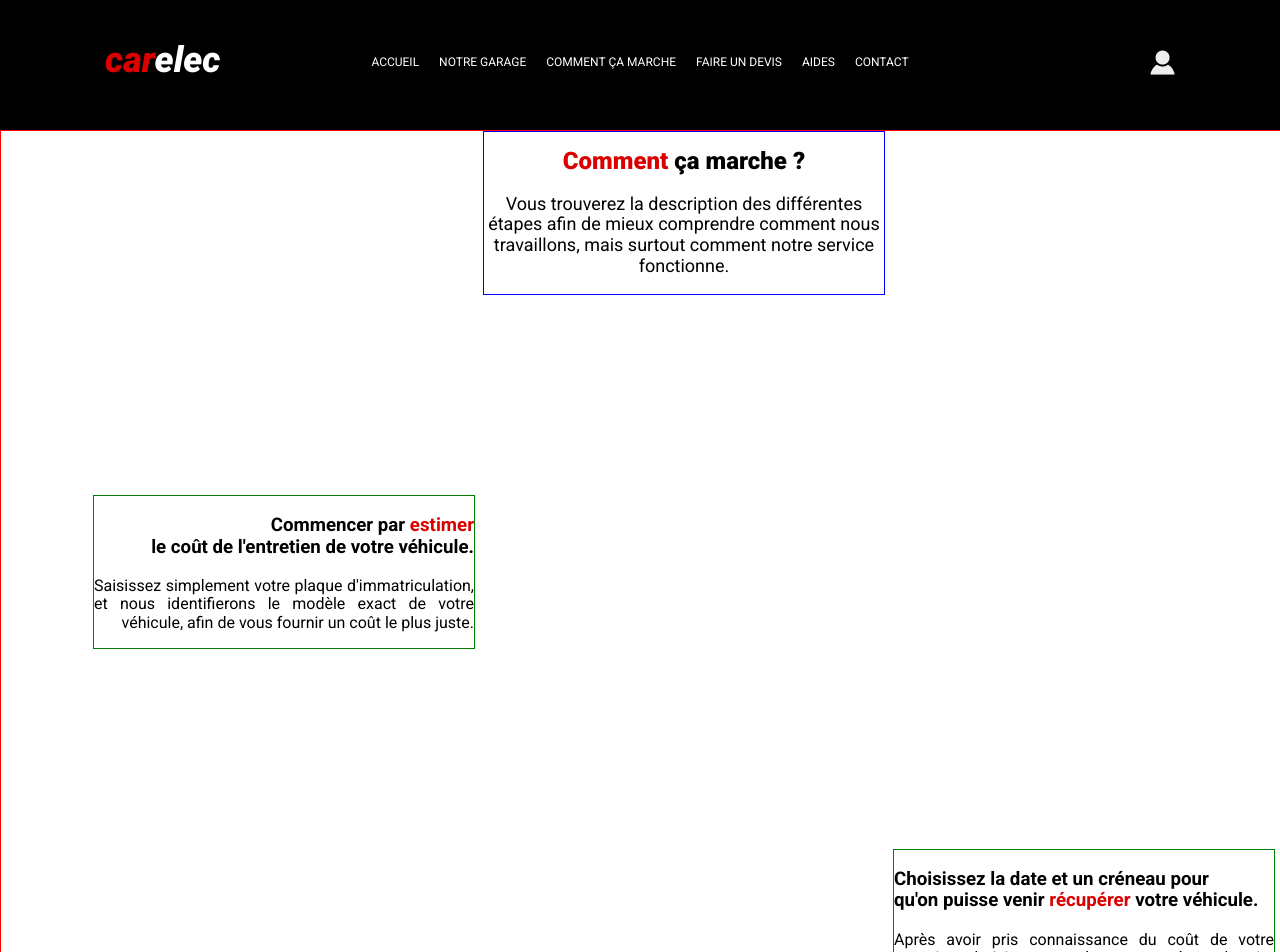
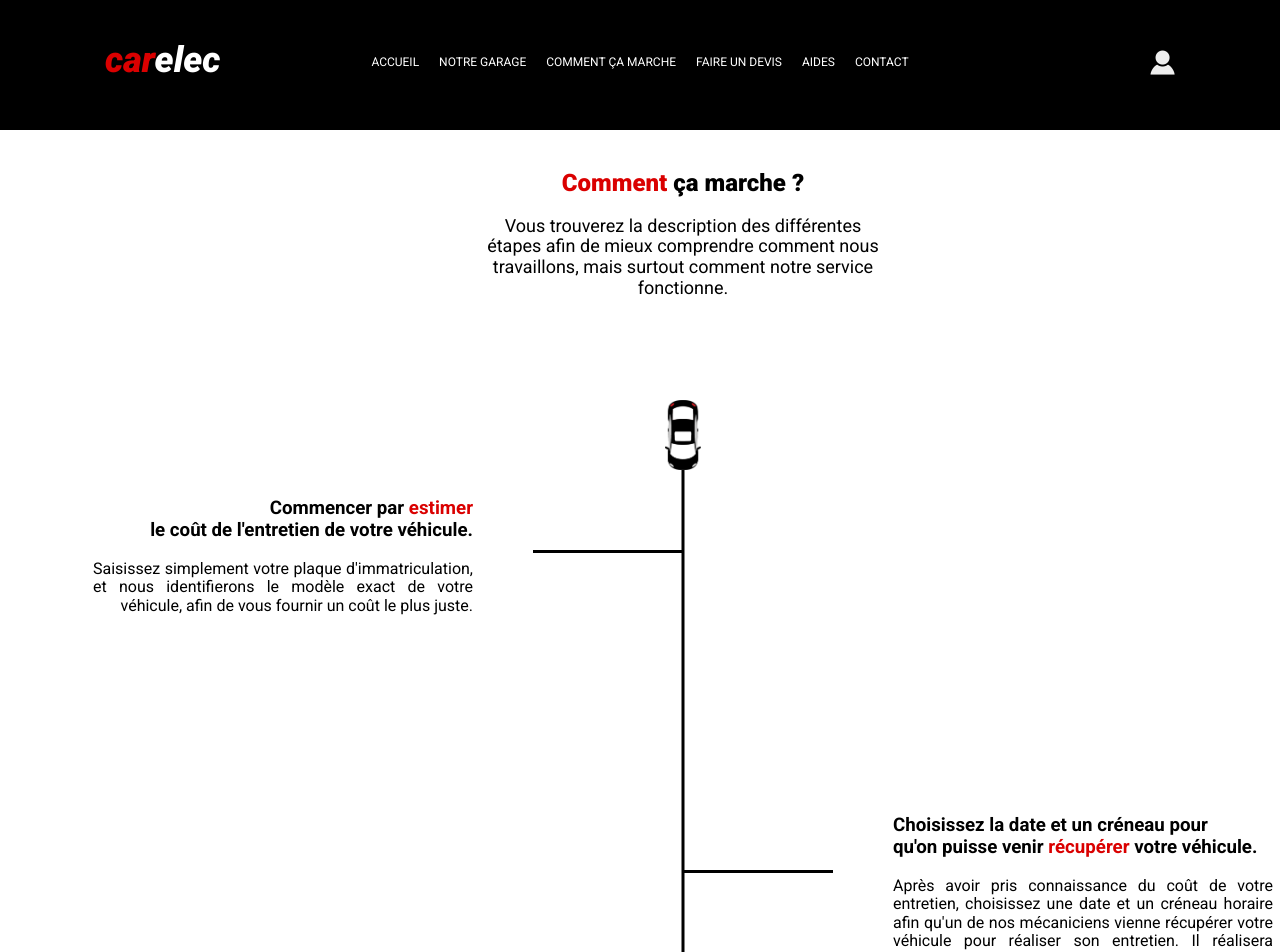
Before and after one commit to bobylatruffe/carelec, a React (Create React App) app in the folder app/: page /ccm in a window 1280 px wide. Shown: the top 952 px of the page. Built offline with nearby package versions, Linux system fonts and the light colour scheme.

Commit message:
ccm terminé :   - reste plus qu'à ajouter peut-être l'animation de la voiture en raport soit avec le scroll ou la position (height) de la souris ... on verra si on à le temps

```diff
--- a/app/src/Component/Ccm/Ccm.css
+++ b/app/src/Component/Ccm/Ccm.css
@@ -1,17 +1,15 @@
 #ccm-contents {
+  position: relative;
   width: 1366px;
   margin: auto;
-
-  border: solid 1px red;
 }
 
 .ccm-content-n:first-child {
   width: 400px;
   margin: auto;
+  margin-top: 40px;
 
   text-align: center;
-
-  border: solid 1px blue;
 }
 
 .ccm-content-n:first-child p {
@@ -24,8 +22,6 @@
   margin: auto;
   margin-top: 200px;
   margin-bottom: 200px;
-
-  border: solid 1px green;
 }
 
 .ccm-content-n p {
@@ -51,3 +47,64 @@
 .ccm-right h3 {
   text-align: left;
 }
+
+#ccm-contents #car {
+  position: absolute;
+  left: 50%;
+  transform: translate(-50%, 0);
+  top: 230px;
+
+  width: 70px;
+  height: 70px;
+
+  background-size: contain;
+  background-repeat: no-repeat;
+  background-position: center;
+  background-image: url("../../img/car.png");
+}
+
+#ccm-contents #line-vertical {
+  display: block;
+  position: absolute;
+  top: 300px;
+  width: 3px;
+  height: 1300px;
+  left: 50%;
+  transform: translate(-50%, 0);
+
+  background-color: black;
+}
+
+#ccm-contents .lines-left {
+  position: absolute;
+  left: 39%;
+  width: 150px;
+  height: 3px;
+
+  background-color: black;
+}
+
+#ccm-contents .lines-right {
+  position: absolute;
+  left: 50%;
+  width: 150px;
+  height: 3px;
+
+  background-color: black;
+}
+
+#ccm-contents .line-1 {
+  top: 380px;
+}
+
+#ccm-contents .line-2 {
+  top: 700px;
+}
+
+#ccm-contents .line-3 {
+  top: 1050px;
+}
+
+#ccm-contents .line-4 {
+  top: 1380px;
+}
--- a/app/src/Component/Ccm/Ccm.jsx
+++ b/app/src/Component/Ccm/Ccm.jsx
@@ -32,6 +32,12 @@ class Ccm extends React.Component {
           <p>Une fois que l'entretien de votre véhicule est terminé, notre mécanicien vous rapporte votre véhicule, un état des lieux est effectué et comparé avec la 1er. Si tout vous semble correct, alors vous pourrez réaliser le paiement de la prestation directement à notre mécanicien.</p>
         </div>
 
+        <div id="line-vertical"></div>
+        <div id="car"></div>
+        <div className="lines-left line-1"></div>
+        <div className="lines-right line-2"></div>
+        <div className="lines-left line-3"></div>
+        <div className="lines-right line-4"></div>
       </div>
     )
   }
```
Also changed, not shown: app/src/img/car.png (added).
